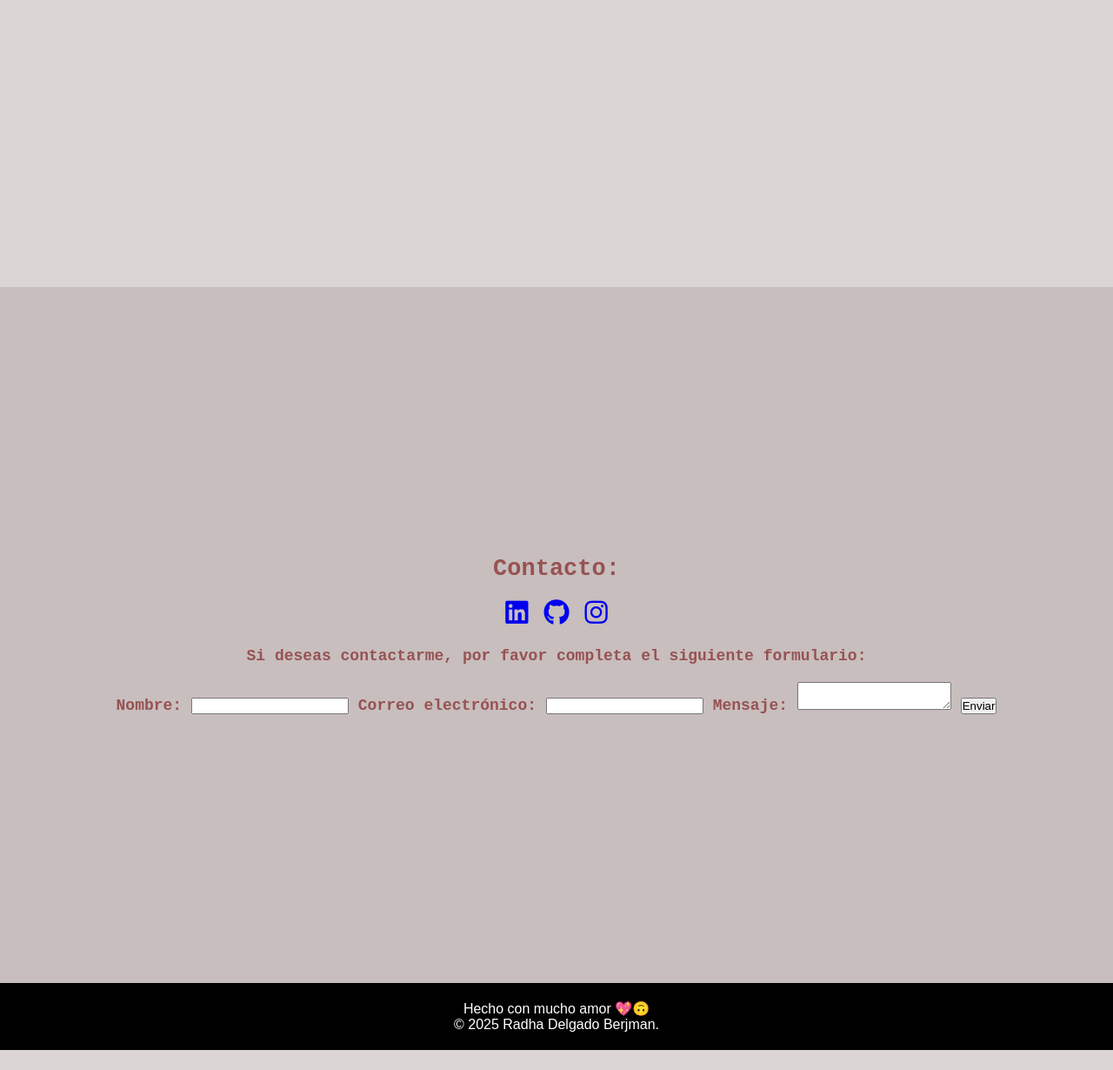
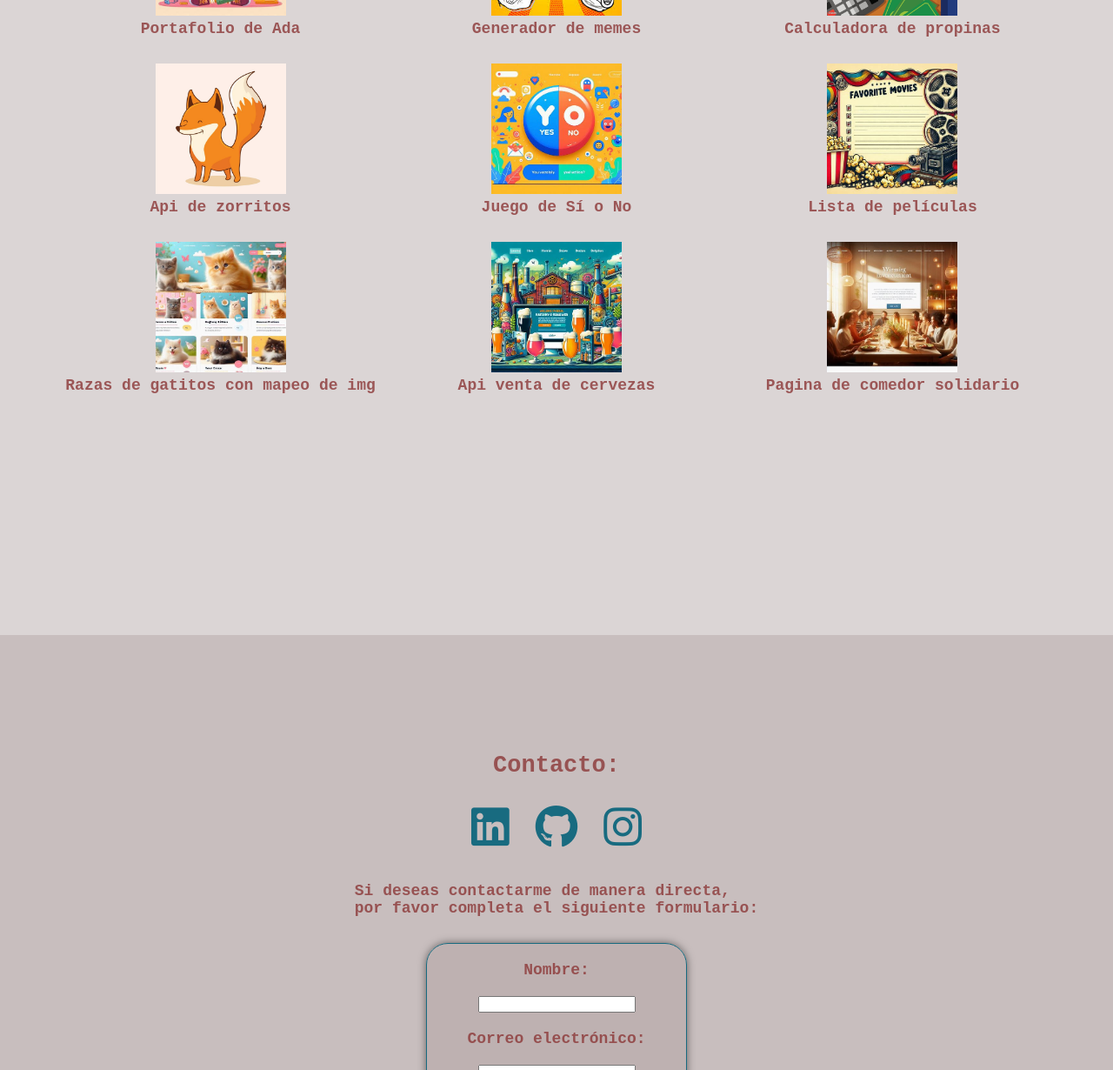
Before and after one commit to RadhaBerjman/portafolio-radha-2025-, a plain HTML site: page index.html in a window 1280 px wide. Shown: the part 2997-4227 px from the top of the page at 87% size. Before the commit the page ends 4204 px from the top, so only its background shows below. Drawn offline with Linux system fonts and the light colour scheme.

Commit message:
mejoras en proyectos, tarjeta de contatcos y estilo

```diff
--- a/index.html
+++ b/index.html
@@ -1,17 +1,20 @@
 <!DOCTYPE html>
 <html lang="en">
+
 <head>
     <meta charset="UTF-8">
     <meta name="viewport" content="width=device-width, initial-scale=1.0">
     <title>Portafolio de Radha Delgado Berjman</title>
     <link rel="stylesheet" href="styles.css">
     <link rel="icon" href="favicon.ico" type="image/x-icon">
-    <link rel="stylesheet" href="https://cdnjs.cloudflare.com/ajax/libs/font-awesome/6.7.2/css/all.min.css" integrity="sha512-Evv84Mr4kqVGRNSgIGL/F/aIDqQb7xQ2vcrdIwxfjThSH8CSR7PBEakCr51Ck+w+/U6swU2Im1vVX0SVk9ABhg==" crossorigin="anonymous" referrerpolicy="no-referrer" />
+    <link rel="stylesheet" href="https://cdnjs.cloudflare.com/ajax/libs/font-awesome/6.7.2/css/all.min.css"
+        integrity="sha512-Evv84Mr4kqVGRNSgIGL/F/aIDqQb7xQ2vcrdIwxfjThSH8CSR7PBEakCr51Ck+w+/U6swU2Im1vVX0SVk9ABhg=="
+        crossorigin="anonymous" referrerpolicy="no-referrer" />
 </head>
+
 <body>
-
+    <!-- Seccion de encabezado -->
     <header>
-
         <nav>
             <img src="./assets/icono-radha-violeta.png" alt="Iliustración Radha Yemayá" class="logo">
             <a href="#presentacion">Presentación</a>
@@ -19,71 +22,102 @@
             <a href="#habilidades">Habilidades</a>
             <a href="#proyectos">Proyectos</a>
             <a href="#contacto" class="boton-contacto">Contacto</a>
-
         </nav>
-
     </header>
-
-
+    <!-- Seccion de presentacion -->
     <section class="presentacion" id="presentacion">
         <h2>¡Hola!👋😁 Yo soy...</h2>
         <h1>Radha Yemayá Berjman</h1>
-        <p>Desarrolladora apasionada por la tecnología orientada en mejorar y potenciar la vida de las personas, animales y todo lo que nos rodea. <br> También soy escritora, artesana y mixóloga. <br> Me encanta la neurociencia, la música y la gastronomía.</p>
+        <p>Desarrolladora apasionada por la tecnología orientada en mejorar y potenciar la vida de las personas,
+            animales y todo lo que nos rodea. <br> También soy escritora, artesana y mixóloga. <br> Me encanta la
+            neurociencia, la música y la gastronomía.</p>
     </section>
-
+    <!-- Seccion de cita -->
     <section>
         <h2 class="cita" id="cita">Una cita que me agrada:</h2>
         <blockquote class="cita-texto">
             "La tecnología es mejor cuando une a las personas." <br> - Matt Mullenweg
         </blockquote>
     </section>
-
-
+    <!-- Seccion de habilidades -->
     <section class="habilidades" id="habilidades">
         <h2 class="habilidades-titulo">Habilidades:</h2>
-        <p>HTML, CSS, JavaScript, React, Node.js, entre otras.</p>
+        <p>HTML, CSS, JavaScript, React, Node.js, IA, entre otras.</p>
         <div class="habilidades-iconos">
             <i style="color:red;" i class="fa-brands fa-html5"></i>
-      <i style="color: green;" class="fa-brands fa-html5"></i>
-      <i style="color:violet;" class="fa-brands fa-html5"></i>
-      <i style="color:yellow;" class="fa-brands fa-html5"></i>
-      <i style="color:blueviolet;" class="fa-brands fa-html5"></i>
-      <i style="color: orange;" class="fa-brands fa-html5"></i>
-      <i style="color:palevioletred;" class="fa-brands fa-html5"></i>
+            <i style="color: green;" class="fa-brands fa-css"></i>
+            <i style="color:violet;" class="fa-brands fa-js"></i>
+            <i style="color:yellow;" class="fa-brands fa-react"></i>
+            <i style="color:blueviolet;" class="fa-brands fa-node-js"></i>
+            <i style="color:orange;" class="fa-solid fa-hexagon-nodes"></i>
         </div>
     </section>
-
-    <section class="proyectos" id="proyectos">
+    <!-- Seccion de proyectos -->
+    <section class="proyectos_madre" id="proyectos">
         <h2>Proyectos:</h2>
-        <!-- Aquí irían los proyectos -->
+        <div class="proyectos">
+            <figure  style="text-align: center;">
+            <a href="https://github.com/RadhaBerjman/Portafolio-ADA" target="_blank"><img style="height: 150px;" src="./assets/portfolio_chica.jpeg" alt="Portafolio de Ada"></a>
+            <figcaption>Portafolio de Ada</figcaption>
+            </figure>
+            <figure style="text-align: center;">
+            <a href="https://github.com/RadhaBerjman/Generador-de-memes" target="_blank"><img style="height: 150px;" src="./assets/creador_de_memes.jpeg" alt="Creador de memes"></a>
+            <figcaption>Generador de memes</figcaption>
+            </figure>
+            <figure style="text-align: center;">
+            <a href="" target="_blank"><img style="height: 150px;" src="./assets/calcu_propi.jpg" alt="Calculadora de propinas"></a>
+            <figcaption>Calculadora de propinas</figcaption>
+            </figure>
+            <figure style="text-align: center;">
+            <a href="" target="_blank"><img style="height: 150px;" src="./assets/api_zorro.jpg" alt="Api de zorritos"></a>
+            <figcaption>Api de zorritos</figcaption>
+            </figure>
+            <figure style="text-align: center;">
+            <a href="" target="_blank"><img style="height: 150px;" src="./assets/si_o_no2.jpeg" alt="Sí o no"></a>
+            <figcaption>Juego de Sí o No</figcaption>
+            </figure>
+            <figure style="text-align: center;">
+            <a href="" target="_blank"><img style="height: 150px;" src="./assets/peliculas.jpeg" alt="Lista de películas"></a>
+            <figcaption>Lista de películas</figcaption>
+            </figure>
+            <figure style="text-align: center;">
+            <a href="https://radhaberjman.github.io/Mapeo-de-imagen/" target="_blank"><img style="height: 150px;" src="./assets/gatitos.jpeg" alt="Pagina de gatitos"></a>
+            <figcaption>Razas de gatitos con mapeo de img</figcaption>
+            </figure>
+            <figure style="text-align: center;">
+            <a href="https://radhaberjman.github.io/punk_api_filter/" target="_blank"><img style="height: 150px;" src="./assets/cervezas1.jpeg" alt="Portfolio"></a>
+            <figcaption>Api venta de cervezas</figcaption>
+            </figure>
+             <figure style="text-align: center;">
+            <a href="" target="_blank"><img style="height: 150px;" src="./assets/comedor.jpeg" alt="Comedor solidario"></a>
+            <figcaption>Pagina de comedor solidario</figcaption>
+            </figure>
+        </div>
     </section>
-
+    <!-- Seccion de contacto -->
     <section class="contacto" id="contacto">
-
         <h2>Contacto:</h2>
         <section class="contacto-links">
-            <a href="https://www.linkedin.com/in/radha-delgado-berjman-587401192/" style="border-radius:50%;"><i class="fab fa-linkedin"></i></a>
-            <a href="https://github.com/radha-delgado-berjman" style="border-radius:50%;"><i class="fab fa-github"></i></a>
-            <a href="https://www.instagram.com/radha.delgado.berjman/" style="border-radius:50%;"><i class="fab fa-instagram"></i></a>
+            <a href="https://www.linkedin.com/in/radha-delgado-berjman-587401192/" style="border-radius:50% ; color: #186b80;"><i
+                    class="fab fa-linkedin"></i></a>
+            <a href="https://github.com/radha-delgado-berjman" style="border-radius:50%; color: #186b80;"><i
+                    class="fab fa-github"></i></a>
+            <a href="https://www.instagram.com/radha.delgado.berjman/" style="border-radius:50%; color: #186b80;"><i
+                    class="fab fa-instagram"></i></a>
         </section>
-
-        <p>Si deseas contactarme, por favor completa el siguiente formulario:</p>
-        <form action="https://example.com/contact" method="post">
+        <p>Si deseas contactarme de manera directa, <br>
+         por favor completa el siguiente formulario:</p>
+        <form class="contacto_form" action="https://example.com/contact" method="post">
             <label for="name">Nombre:</label>
             <input type="text" id="name" name="name" required>
-
             <label for="email">Correo electrónico:</label>
             <input type="email" id="email" name="email" required>
-
             <label for="message">Mensaje:</label>
             <textarea id="message" name="message" required></textarea>
-
             <button type="submit">Enviar</button>
         </form>
     </section>
-        <!-- Aquí iría el formulario de contacto -->
-    </section>
-
+    <!-- Seccion de footer -->
     <footer>
         <p>Hecho con mucho amor 💖🙃 <br>
             &copy; 2025 Radha Delgado Berjman.
--- a/styles.css
+++ b/styles.css
@@ -119,7 +119,7 @@ nav a:hover {
   justify-content: center;
   align-items: center;
   flex-direction: column;
-  gap: 20px;
+  gap: 40px;
   background-color: rgba(176, 161, 161, 0.443);
 }
 .habilidades-titulo {
@@ -132,45 +132,37 @@ nav a:hover {
   font-size: 18px;
   color: #186b80;
 }
-.habilidades-iconos {
-  font-size: 50px;
+.habilidades .habilidades-iconos {
+  font-size: 100px;
   color: slateblue;
   display: flex;
-  gap: 20px;
+  gap: 100px;
   /*justify-content: center;
   align-items: center;
   flex-wrap: wrap; */
   max-width: 30%;
   display: grid;
   grid-template-columns: repeat(3, 1fr);
-}
-
-/* Seccion de Footer /Pie de página*/
-footer {
-  background-color: black;
-  color: white;
-  padding: 20px;
-  text-align: center;
-}
-footer p {
-  margin: 0;
-}
-footer a {
-  color: white;
-  text-decoration: none;
+  justify-content: center;
 }
 /* Sección de proyectos */
-.proyectos {
-  height: 100vh;
+.proyectos_madre {
+  height: 150vh;
   font-size: 18px;
   color: rgba(141, 58, 58, 0.822);
   font-weight: bold;
   font-family: "Courier New", Courier, monospace;
-  display: flex;
-  flex-wrap: wrap;
   justify-content: center;
   align-items: center;
-  gap: 20px;
+  display: flex;
+  flex-direction: column;
+  gap: 30px;
+}
+.proyectos{
+ display: grid;
+ grid-template-columns: repeat(3, 1fr);
+ gap: 30px;
+
 }
 /* Sección de contacto */
 .contacto {
@@ -184,22 +176,55 @@ footer a {
   flex-direction: column;
   align-items: center;
   justify-content: center;
+  gap: 30px;
+}
+.contacto_form {
+  display: flex;
+  flex-direction: column;
+  align-items: center;
+  justify-content: center;
   gap: 20px;
+  width: 300px;
+  border-radius: 25px;
+  padding: 20px;
+  border: 1px solid #186b80;
+  box-shadow: 0 0 10px rgba(0, 0, 0, 0.5);
+  background-color: rgba(176, 161, 161, 0.443);
+  border: 1px solid #186b80;
+  box-shadow: 0 0 10px rgba(0, 0, 0, 0.5);
+  background-color: rgba(176, 161, 161, 0.443);
 }
 .contacto-links {
-    font-size: 30px;
+    font-size: 50px;
   color: #186b80;
-
+}
+/* Seccion de Footer /Pie de página*/
+footer {
+  background-color: black;
+  color: white;
+  text-align: center;
+  height: 150px;
+  display: flex;
+  justify-content: center;
+}
+footer p {
+  font-family: "Courier New", Courier, monospace;
+  font-size: 18px;
+  text-align: center;
+  align-items: center;
+  display: flex;
 }
 
 /* Responsive */
-@media (max-width: 600px) {
+@media (max-width: 700px) {
+  body {
+    display: flex;
+    flex-direction: column;
+  }
   nav {
     flex-direction: column;
   }
-  nav a {
-    margin: 10px 0;
-  }
+
   main {
     padding: 10px;
   }
```
Also changed, not shown: assets/api_zorro.jpg (added), assets/calcu_propi.jpg (added), assets/cervezas1.jpeg (added), assets/cervezas2.jpeg (added), assets/cervezas3.jpeg (added), assets/comedor.jpeg (added), assets/comedor2.jpeg (added), assets/creador_de_memes.jpeg (added), assets/gatitos.jpeg (added), assets/lista_de_pelis.png (added), assets/peliculas.jpeg (added), assets/portfolio.webp (added), assets/portfolio2.jpg (added), assets/portfolio3.jpeg (added), 3 more files, 1 other file. Lines whose indentation alone changed are shown as unchanged.
